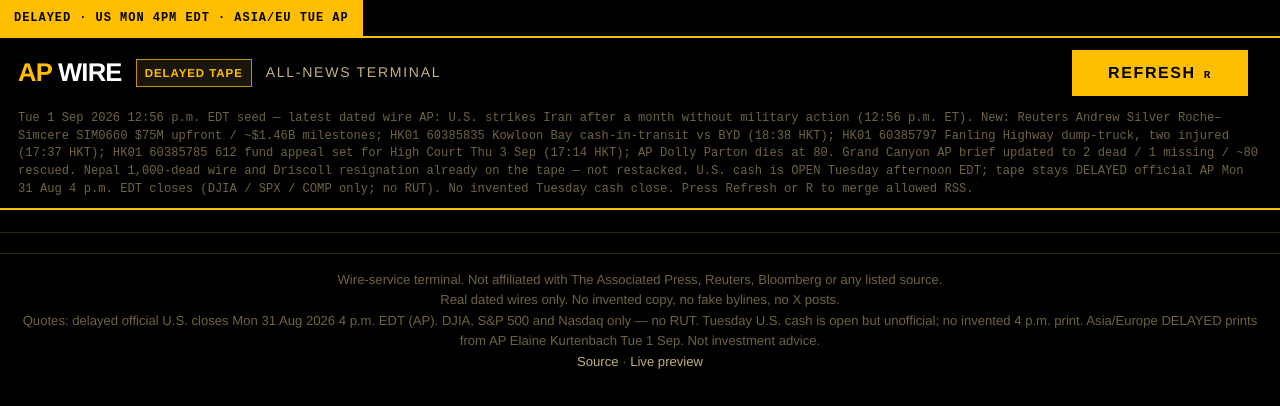
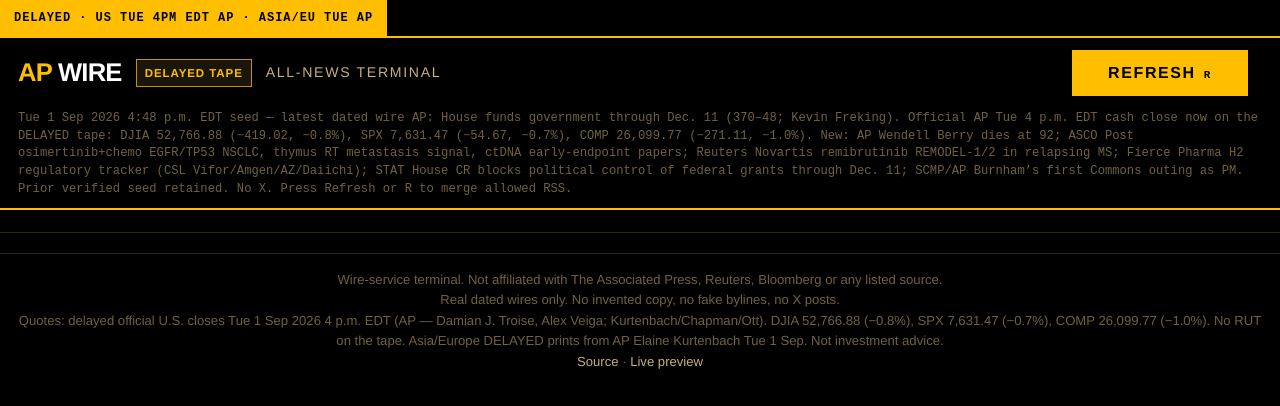
Before and after one commit to h55msbkpbm-sudo/ap-news-terminal, a plain HTML site: page index.html in a window 1280 px wide. Drawn offline with Linux system fonts and the light colour scheme; a script that the page names is missing.

Commit message:
Re-publish terminal chrome: AP Tue close on DELAYED tape, 4:48 p.m. EDT stamp

```diff
--- a/index.html
+++ b/index.html
@@ -73,7 +73,7 @@
 </head>
 <body>
 <div class="ticker-wrap">
-  <div class="ticker-label">DELAYED · US MON 4PM EDT · ASIA/EU TUE AP</div>
+  <div class="ticker-label">DELAYED · US TUE 4PM EDT AP · ASIA/EU TUE AP</div>
   <div class="ticker-track"><div class="ticker" id="ticker"></div></div>
 </div>
 <header class="masthead">
@@ -84,14 +84,14 @@
     <button type="button" class="refresh-btn" id="refreshBtn" title="Reload verified seed and merge dated RSS from allowed wires (R). Seed never drops.">Refresh <span class="refresh-hint">R</span></button>
     <div class="live-clock" id="clock"></div>
   </div>
-  <div class="refresh-meta" id="refreshMeta">Tue 1 Sep 2026 12:56 p.m. EDT seed — latest dated wire AP: U.S. strikes Iran after a month without military action (12:56 p.m. ET). New: Reuters Andrew Silver Roche–Simcere SIM0660 $75M upfront / ~$1.46B milestones; HK01 60385835 Kowloon Bay cash-in-transit vs BYD (18:38 HKT); HK01 60385797 Fanling Highway dump-truck, two injured (17:37 HKT); HK01 60385785 612 fund appeal set for High Court Thu 3 Sep (17:14 HKT); AP Dolly Parton dies at 80. Grand Canyon AP brief updated to 2 dead / 1 missing / ~80 rescued. Nepal 1,000-dead wire and Driscoll resignation already on the tape — not restacked. U.S. cash is OPEN Tuesday afternoon EDT; tape stays DELAYED official AP Mon 31 Aug 4 p.m. EDT closes (DJIA / SPX / COMP only; no RUT). No invented Tuesday cash close. Press Refresh or R to merge allowed RSS.</div>
+  <div class="refresh-meta" id="refreshMeta">Tue 1 Sep 2026 4:48 p.m. EDT seed — latest dated wire AP: House funds government through Dec. 11 (370–48; Kevin Freking). Official AP Tue 4 p.m. EDT cash close now on the DELAYED tape: DJIA 52,766.88 (−419.02, −0.8%), SPX 7,631.47 (−54.67, −0.7%), COMP 26,099.77 (−271.11, −1.0%). New: AP Wendell Berry dies at 92; ASCO Post osimertinib+chemo EGFR/TP53 NSCLC, thymus RT metastasis signal, ctDNA early-endpoint papers; Reuters Novartis remibrutinib REMODEL-1/2 in relapsing MS; Fierce Pharma H2 regulatory tracker (CSL Vifor/Amgen/AZ/Daiichi); STAT House CR blocks political control of federal grants through Dec. 11; SCMP/AP Burnham’s first Commons outing as PM. Prior verified seed retained. No X. Press Refresh or R to merge allowed RSS.</div>
 </header>
 <nav class="chip-row" id="chipRow" aria-label="Source filters"></nav>
 <main class="feed" id="feed"></main>
 <footer>
   Wire-service terminal. Not affiliated with The Associated Press, Reuters, Bloomberg or any listed source.<br>
   Real dated wires only. No invented copy, no fake bylines, no X posts.<br>
-  Quotes: delayed official U.S. closes Mon 31 Aug 2026 4 p.m. EDT (AP). DJIA, S&amp;P 500 and Nasdaq only — no RUT. Tuesday U.S. cash is open but unofficial; no invented 4 p.m. print. Asia/Europe DELAYED prints from AP Elaine Kurtenbach Tue 1 Sep. Not investment advice.<br>
+  Quotes: delayed official U.S. closes Tue 1 Sep 2026 4 p.m. EDT (AP — Damian J. Troise, Alex Veiga; Kurtenbach/Chapman/Ott). DJIA 52,766.88 (−0.8%), SPX 7,631.47 (−0.7%), COMP 26,099.77 (−1.0%). No RUT on the tape. Asia/Europe DELAYED prints from AP Elaine Kurtenbach Tue 1 Sep. Not investment advice.<br>
   <a href="https://github.com/h55msbkpbm-sudo/ap-news-terminal" target="_blank" rel="noopener">Source</a>
   ·
   <a href="https://htmlpreview.github.io/?https://github.com/h55msbkpbm-sudo/ap-news-terminal/blob/main/index.html" target="_blank" rel="noopener">Live preview</a>
```
